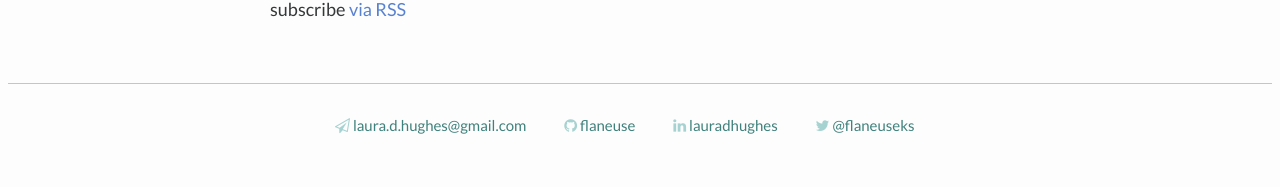
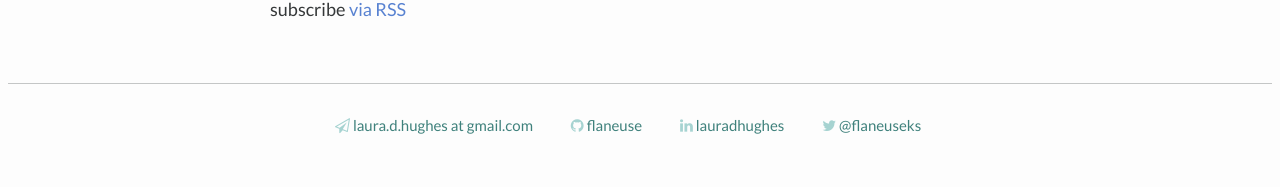
Before and after one commit to flaneuse/flaneuse.github.io, a Jekyll site: the page built from index.html, in a window 1280 px wide. Shown: the part 875-1062 px from the top of the page. Built offline with Jekyll 4.4.1, drawn with Linux system fonts in a browser that asks for light colours; some web fonts are replaced.

```diff
--- a/_config.yml
+++ b/_config.yml
@@ -1,6 +1,6 @@
 # Site settings
 title: Laura D. Hughes
-email: laura.d.hughes@gmail.com
+email: laura.d.hughes at gmail.com
 description: data scientist • scientist • visualizer
 baseurl: "" # the subpath of your site, e.g. /blog/
 url: "http://lauradhughes.com" # the base hostname & protocol for your site
```
